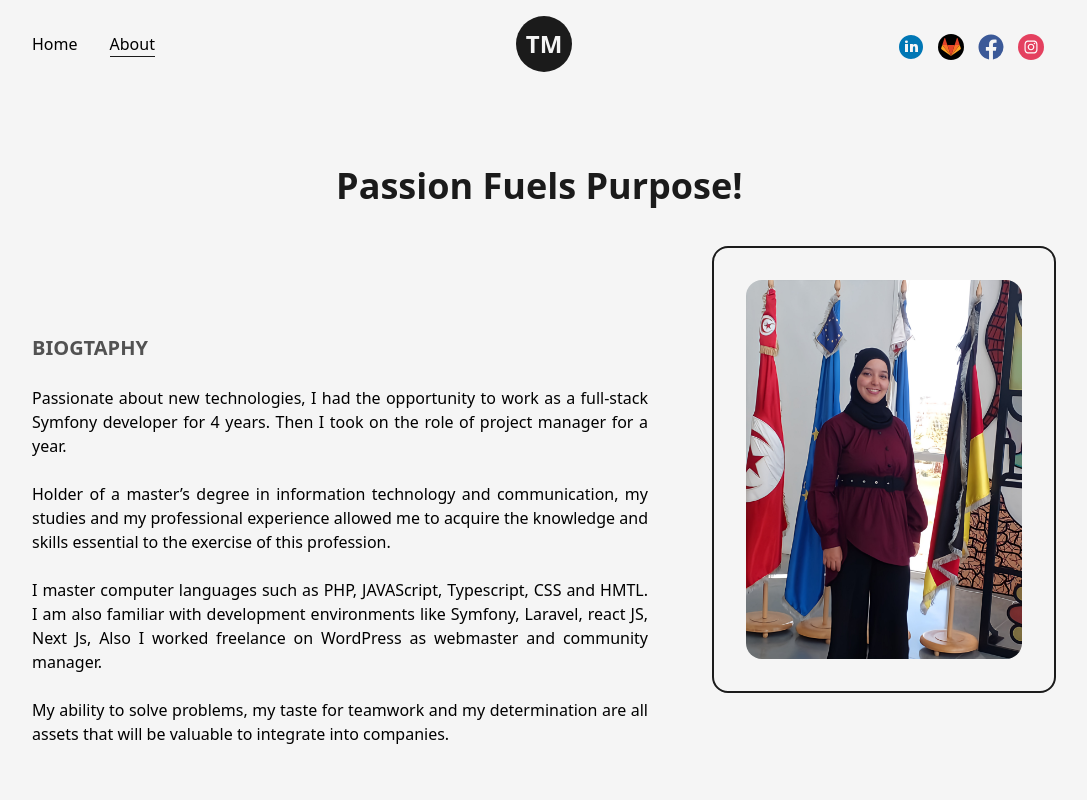
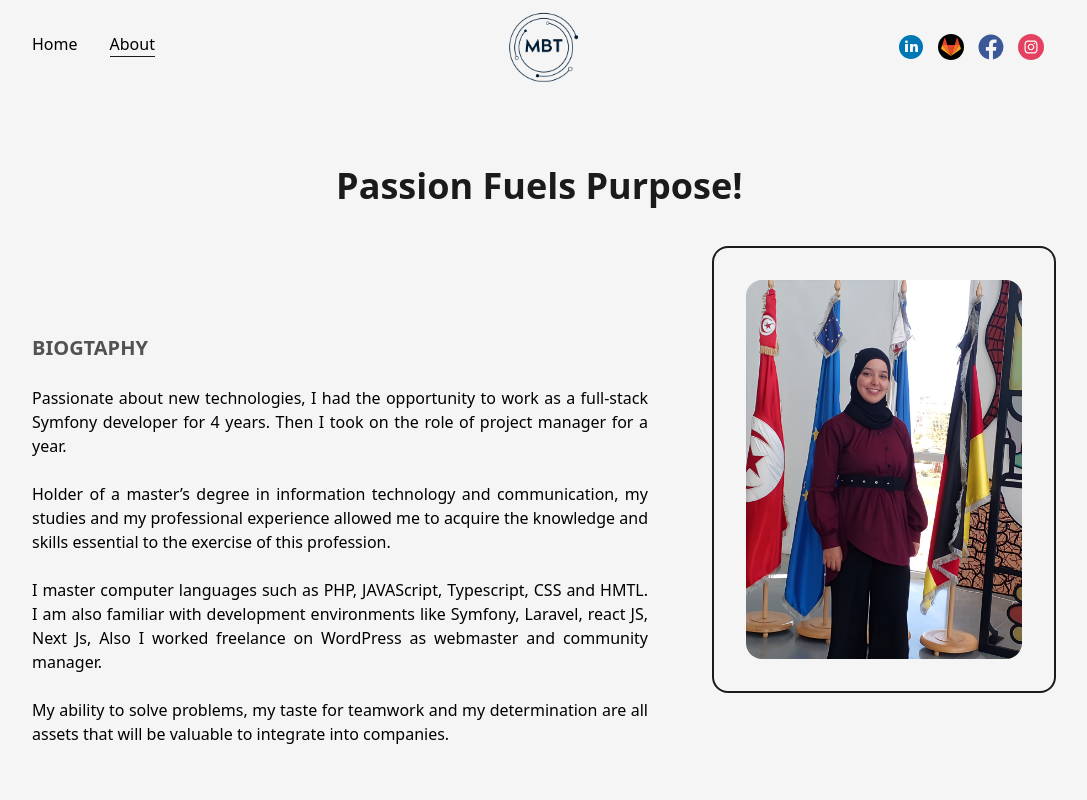
Before and after one commit to marwabtm/My_portfolio, a Next.js app: page /about in a window 1280 px wide. Shown: the top 800 px of the page, without its empty margins (96-1183 px from the left). Built offline with nearby package versions, Linux system fonts and the light colour scheme.

Commit message:
modif logo

```diff
--- a/src/components/Logo.js
+++ b/src/components/Logo.js
@@ -14,7 +14,7 @@ const Logo = () => {
           transition: { duration: 2, repeat: Infinity }
         }}
       >
-        TM
+        MBT
       </MotionLink>
     </div>
   )
--- a/src/components/Navbar.js
+++ b/src/components/Navbar.js
@@ -1,6 +1,8 @@
 import Link from "next/link"
 import React from "react"
+import Image from "next/image"
 import Logo from "./Logo"
+import Logopng from "../../public/images/MBT.png"
 import { useRouter } from "next/router"
 import { FacabookIcon, GitlabIcon, InstagramIcon, LinkedinIcon } from "./Icons"
 import { motion } from "framer-motion"
@@ -69,7 +71,8 @@ const Navbar = () => {
 
             </nav>
             <div className="absolute left-[50%] top-2 translate-x-[-50%]">
-                <Logo />
+                {/*<Logo />*/}
+                <Image src={Logopng} alt="logo MBT" className={"w-20"} />
             </div>
 
         </header>
```
Also changed, not shown: public/images/MBT.png (added).
